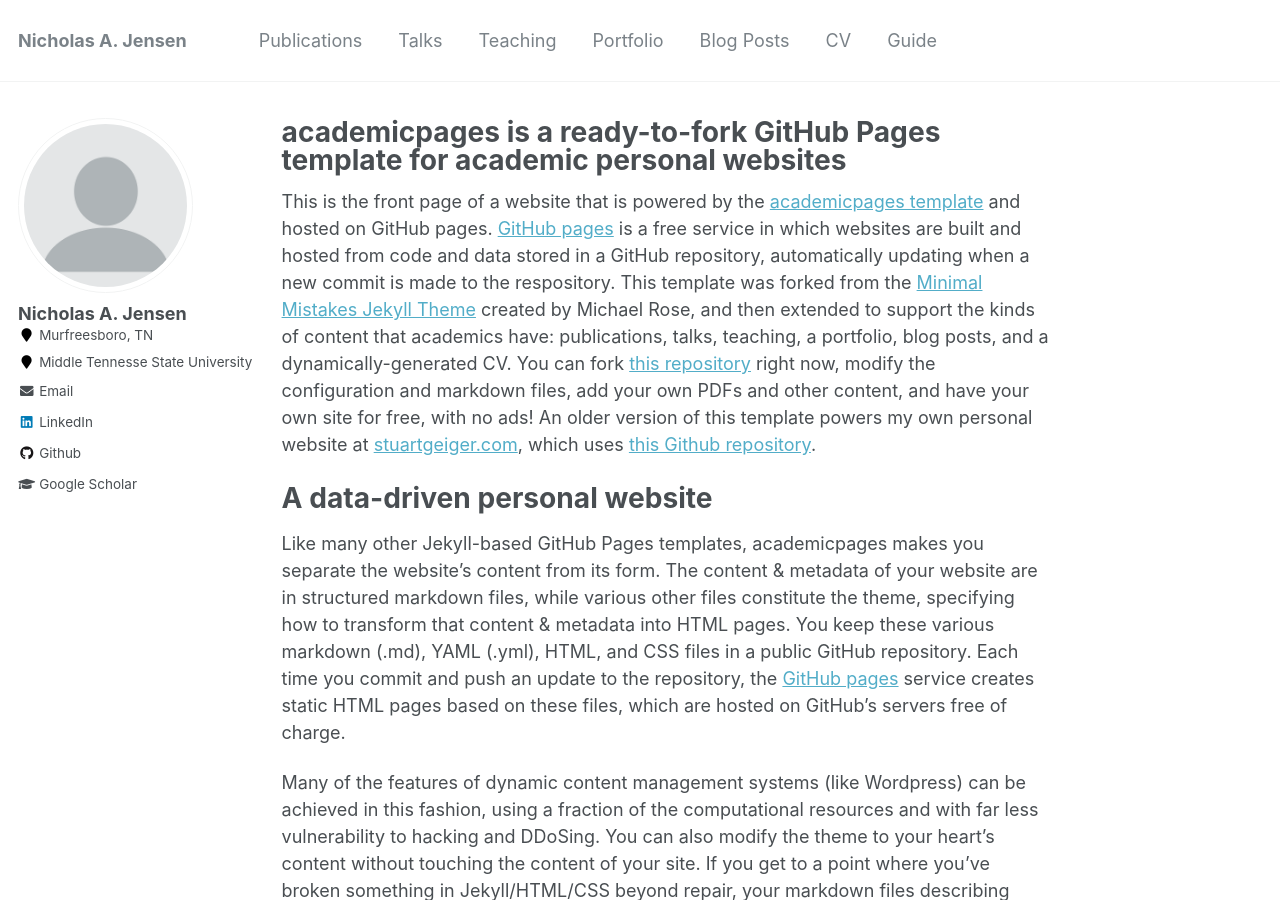
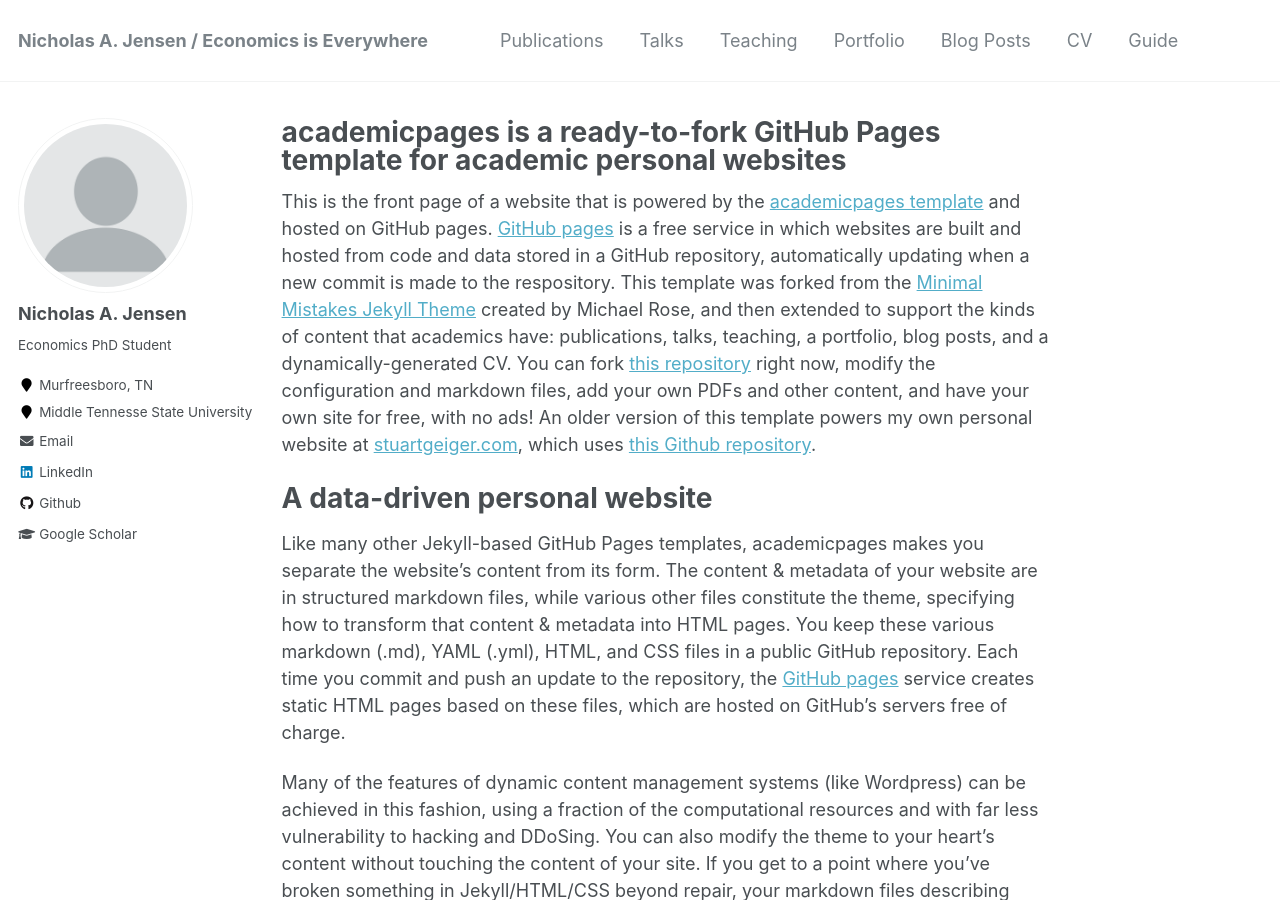
Before and after one commit to naj2r/naj2r.github.io, a Jekyll site: the page built from _pages/about.md, in a window 1280 px wide and 900 px high. Built offline with Jekyll 4.4.1, drawn with Linux system fonts in a browser that asks for light colours.

```diff
--- a/_config.yml
+++ b/_config.yml
@@ -7,7 +7,7 @@
 
 # Site Settings
 locale                   : "en-US"
-title                    : "Nicholas A. Jensen"
+title                    : "Nicholas A. Jensen / Economics is Everywhere"
 title_separator          : "-"
 name                     : &name "Nicholas A. Jensen"
 description              : &description "Economics PhD Student"
@@ -82,7 +82,7 @@ analytics:
 author:
   name             : "Nicholas A. Jensen"
   avatar           : "profile.png"
-  bio              :
+  bio              :  "Economics PhD Student"
   location         : "Murfreesboro, TN"
   employer         : "Middle Tennesse State University"
   pubmed           : #"https://www.ncbi.nlm.nih.gov/pubmed/?term=john+snow"
```
